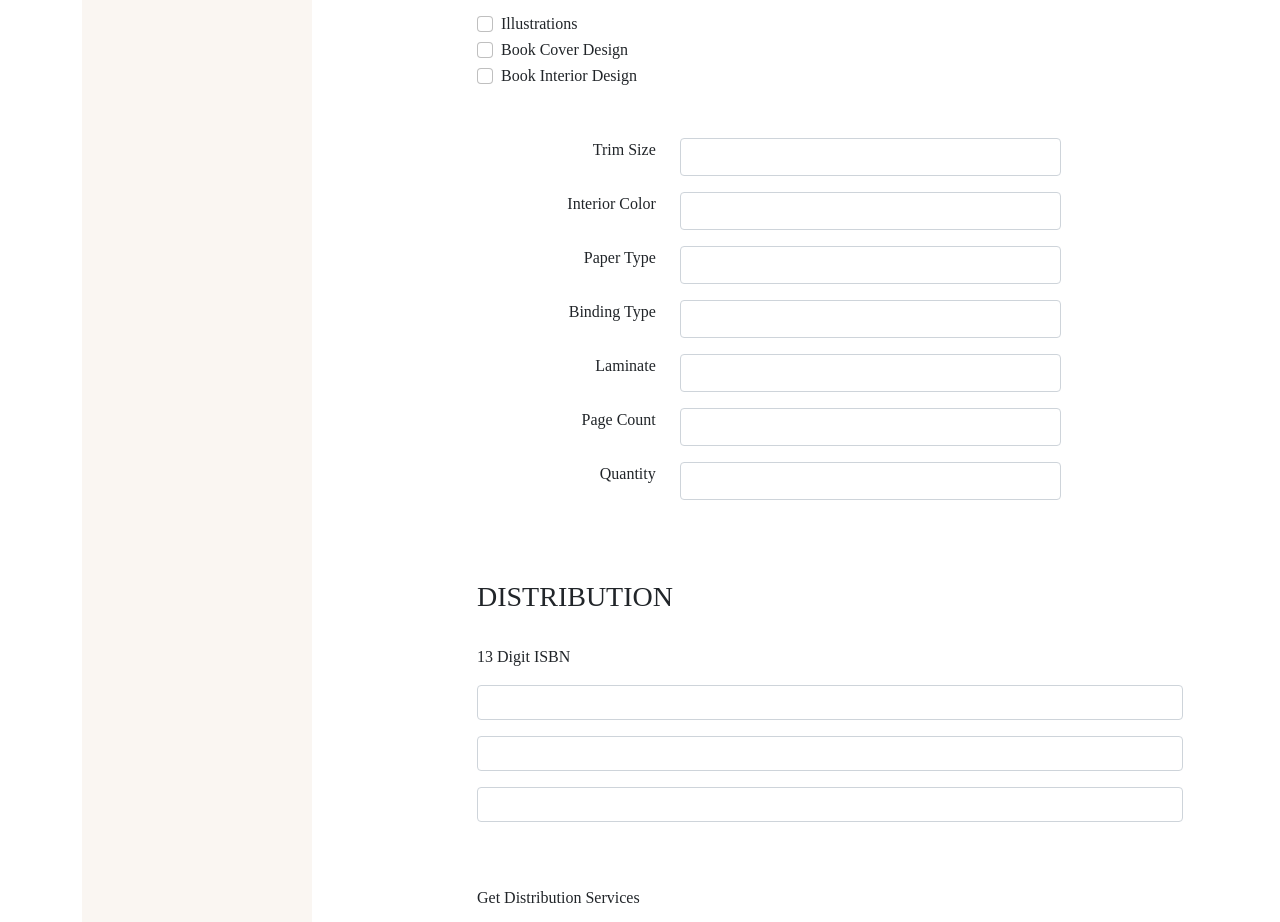
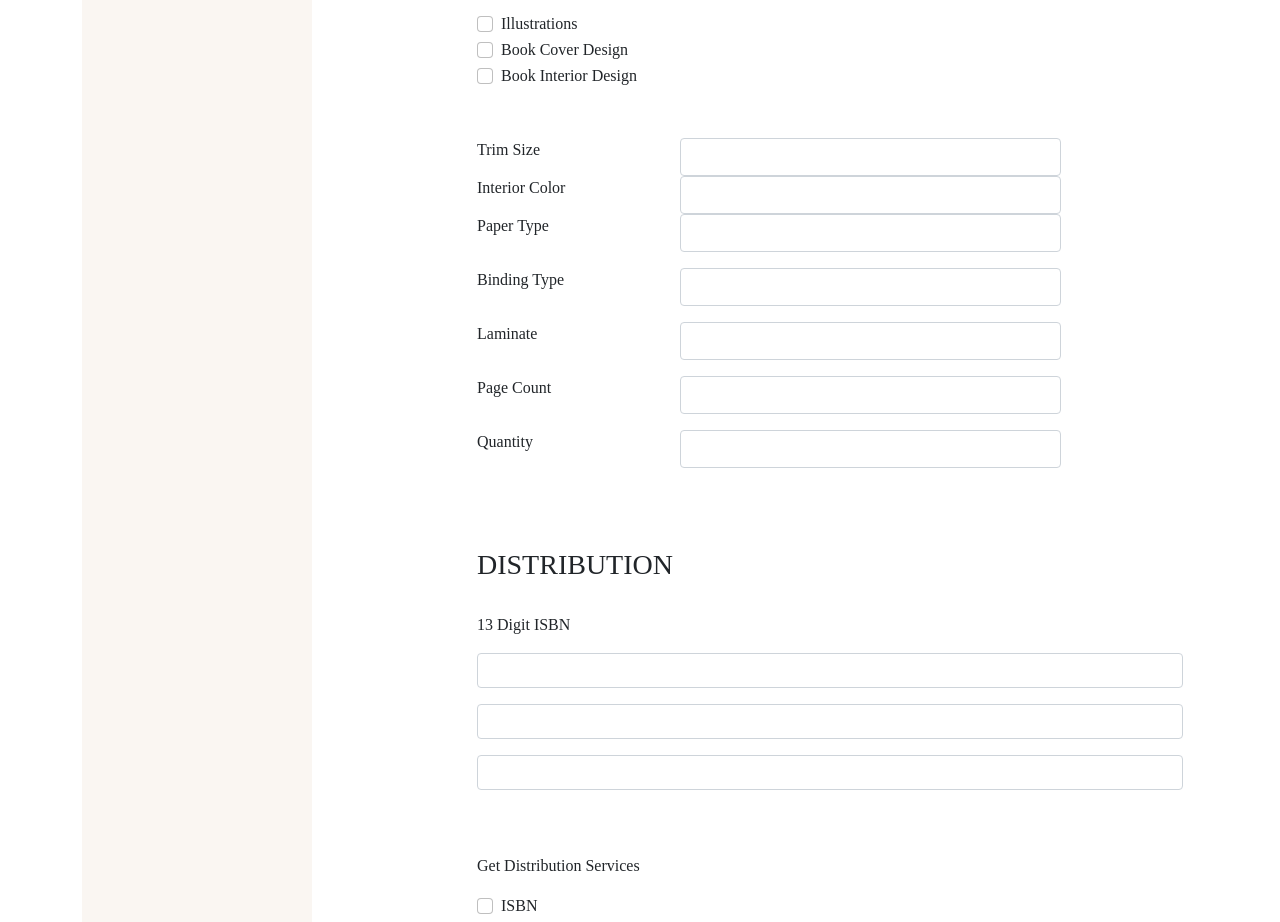
Before and after one commit to poloyacero/publish-web, a Next.js app: page /dashboard/elitepkg in a window 1280 px wide. Shown: the part 1940-2862 px from the top of the page. Built offline with nearby package versions, Linux system fonts and the light colour scheme; a web font is replaced by a local one.

Commit message:
add pages back

```diff
--- a/components/Dashboard/forms.tsx
+++ b/components/Dashboard/forms.tsx
@@ -15,11 +15,11 @@ const Dforms = ({ ...props }: FormProps) => {
     <Form.Group as={Row}>
               <Col sm={10}>
                 <br/>
-                <h3 className={styles.formHeaderlabel}>EDITING</h3>
+                <h3>EDITING</h3>
                 <br/>
               </Col>
          <Col sm={10}>
-      <p className={styles.formlabel}>Is your manuscript ready?</p>
+      <p>Is your manuscript ready?</p>
         <Form.Check
           type="radio"
           label="Yes"
@@ -36,7 +36,7 @@ const Dforms = ({ ...props }: FormProps) => {
       </Col>
       <Col sm={10}>
          <br></br>
-      <p className={styles.formlabel}>Is your manuscript professionally edited?</p>
+      <p>Is your manuscript professionally edited?</p>
         <Form.Check
           type="radio"
           label="Yes"
@@ -63,7 +63,7 @@ const Dforms = ({ ...props }: FormProps) => {
 
   <Form.Group>
     <Col><br/><br/></Col>
-    <p className={styles.formlabel}>Ebook submission</p>
+    <p>Ebook submission</p>
     <div className="input-group mb-3">
       <input type="file" className="form-control" id="inputGroupFile02"/>
       <label className="input-group-text" htmlFor="inputGroupFile02">Upload Ebook Interior</label>
@@ -78,7 +78,7 @@ const Dforms = ({ ...props }: FormProps) => {
   <Form.Group>
        <Col sm={10}>
          <br></br>
-      <p className={styles.formlabel}>Epub Conversion</p>
+      <p>Epub Conversion</p>
         <Form.Check
           type="radio"
           label="Yes"
@@ -96,7 +96,7 @@ const Dforms = ({ ...props }: FormProps) => {
         <Form.Group as={Row}>
             <Col sm={10}>
             <br></br><br></br>
-      <p className={styles.formlabel}>Get Editing Services</p>
+      <p>Get Editing Services</p>
               <Form.Check
                 type="checkbox"
                 label="Editorial Assessment"
@@ -142,11 +142,11 @@ const Dforms = ({ ...props }: FormProps) => {
             </Col>
           </Form.Group>
           <br></br><br></br>
-          <h3 className={styles.homeHeaderlabel}>DESIGN</h3>
+          <h3>DESIGN</h3>
           <Form.Group>
        <Col sm={10}>
          <br></br>
-      <p className={styles.formlabel}>Do you have a Book Design?</p>
+      <p>Do you have a Book Design?</p>
         <Form.Check
           type="radio"
           label="Yes"
@@ -170,7 +170,7 @@ const Dforms = ({ ...props }: FormProps) => {
   <Form.Group as={Row}>
             <Col sm={10}>
             <br></br><br></br>
-      <p className={styles.formlabel}>Get a Book Designer</p>
+      <p>Get a Book Designer</p>
               <Form.Check
                 type="checkbox"
                 label="Illustrations"
@@ -190,10 +190,10 @@ const Dforms = ({ ...props }: FormProps) => {
 
               />
                <br></br><br></br>
-          <Row className={"form-group "+styleIn.textalignright}>
+          <Row >
           <Col md={4}>Trim Size</Col>
           <Col md={8}>
-          <Form.Control className={styleIn.inputselect2} as="select" defaultValue=" ">
+          <Form.Control as="select" defaultValue=" ">
               <option> </option>
               <option>Print Book and Ebook € 350</option>
               <option>Print Book Only € 300</option>
@@ -202,10 +202,10 @@ const Dforms = ({ ...props }: FormProps) => {
           </Col>
           </Row>
 
-          <Row className={"form-group "+styleIn.textalignright}>
+          <Row>
           <Col md={4}>Interior Color</Col>
           <Col md={8}>
-          <Form.Control className={styleIn.inputselect2} as="select" defaultValue=" ">
+          <Form.Control as="select" defaultValue=" ">
               <option> </option>
               <option>Print Book and Ebook € 350</option>
               <option>Print Book Only € 300</option>
@@ -214,10 +214,10 @@ const Dforms = ({ ...props }: FormProps) => {
           </Col>
           </Row>
 
-          <Row className={"form-group "+styleIn.textalignright}>
+          <Row className="form-group">
           <Col md={4}>Paper Type</Col>
           <Col md={8}>
-          <Form.Control className={styleIn.inputselect2} as="select" defaultValue=" ">
+          <Form.Control as="select" defaultValue=" ">
               <option> </option>
               <option>Print Book and Ebook € 350</option>
               <option>Print Book Only € 300</option>
@@ -226,10 +226,10 @@ const Dforms = ({ ...props }: FormProps) => {
           </Col>
           </Row>
 
-          <Row className={"form-group "+styleIn.textalignright}>
+          <Row className="form-group">
           <Col md={4}>Binding Type</Col>
           <Col md={8}>
-          <Form.Control className={styleIn.inputselect2} as="select" defaultValue=" ">
+          <Form.Control  as="select" defaultValue=" ">
               <option> </option>
               <option>Print Book and Ebook € 350</option>
               <option>Print Book Only € 300</option>
@@ -238,10 +238,10 @@ const Dforms = ({ ...props }: FormProps) => {
           </Col>
           </Row>
 
-          <Row className={"form-group "+styleIn.textalignright}>
+          <Row className="form-group">
           <Col md={4}>Laminate</Col>
           <Col md={8}>
-          <Form.Control className={styleIn.inputselect2} as="select" defaultValue=" ">
+          <Form.Control  as="select" defaultValue=" ">
               <option> </option>
               <option>Print Book and Ebook € 350</option>
               <option>Print Book Only € 300</option>
@@ -250,10 +250,10 @@ const Dforms = ({ ...props }: FormProps) => {
           </Col>
           </Row>
 
-          <Row className={"form-group "+styleIn.textalignright}>
+          <Row className="form-group">
           <Col md={4}>Page Count</Col>
           <Col md={8}>
-          <Form.Control className={styleIn.inputselect2} as="select" defaultValue=" ">
+          <Form.Control  as="select" defaultValue=" ">
               <option> </option>
               <option>Print Book and Ebook € 350</option>
               <option>Print Book Only € 300</option>
@@ -261,10 +261,10 @@ const Dforms = ({ ...props }: FormProps) => {
           </Form.Control>
           </Col>
           </Row>
-          <Row className={"form-group "+styleIn.textalignright}>
+          <Row className="form-group">
           <Col md={4}>Quantity</Col>
           <Col md={8}>
-          <Form.Control className={styleIn.inputselect2} as="select" defaultValue=" ">
+          <Form.Control  as="select" defaultValue=" ">
               <option> </option>
               <option>Print Book and Ebook € 350</option>
               <option>Print Book Only € 300</option>
@@ -276,9 +276,9 @@ const Dforms = ({ ...props }: FormProps) => {
 
           </Form.Group>
           <br></br><br></br>
-          <h3 className={styles.homeHeaderlabel}>DISTRIBUTION</h3>
+          <h3>DISTRIBUTION</h3>
           <br/>
-          <p className={styles.formlabel}>13 Digit ISBN</p>
+          <p>13 Digit ISBN</p>
           <Form.Group>
           <Form.Control className={styleIn.createinput} type="text" defaultValue=" "/>
           <Form.Control className={styleIn.createinput} type="text" defaultValue=" "/>
@@ -286,7 +286,7 @@ const Dforms = ({ ...props }: FormProps) => {
           </Form.Group>
 
           <br></br><br></br>
-      <p className={styles.formlabel}>Get Distribution Services</p>
+      <p>Get Distribution Services</p>
               <Form.Check
                 type="checkbox"
                 label="ISBN"
@@ -313,10 +313,10 @@ const Dforms = ({ ...props }: FormProps) => {
               />
 
               <br></br><br></br>
-          <h3 className={styles.homeHeaderlabel}>MARKETING</h3>
+          <h3>MARKETING</h3>
           <br></br>
 
-      <p className={styles.formlabel}>Get Marketing Services</p>
+      <p>Get Marketing Services</p>
               <Form.Check
                 type="checkbox"
                 label="Author Website"
```
